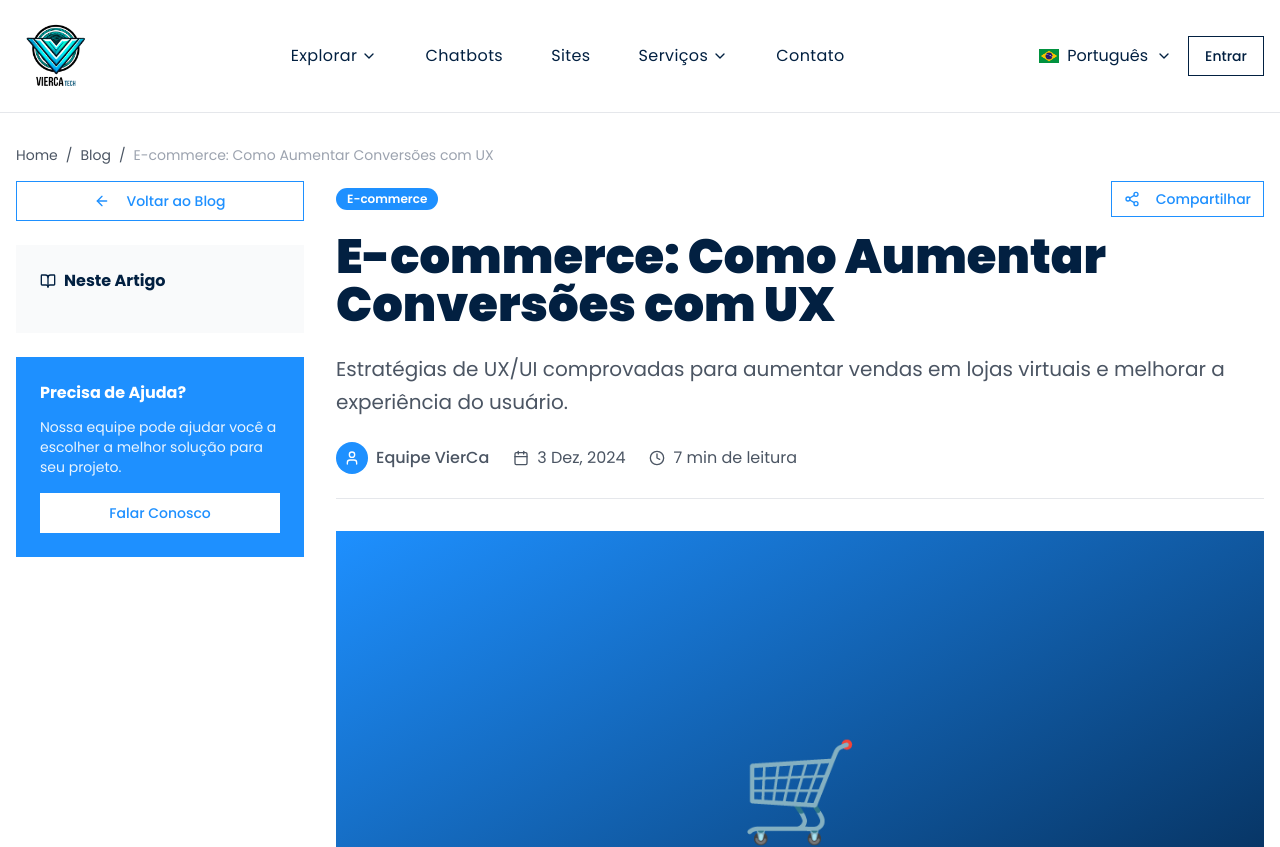
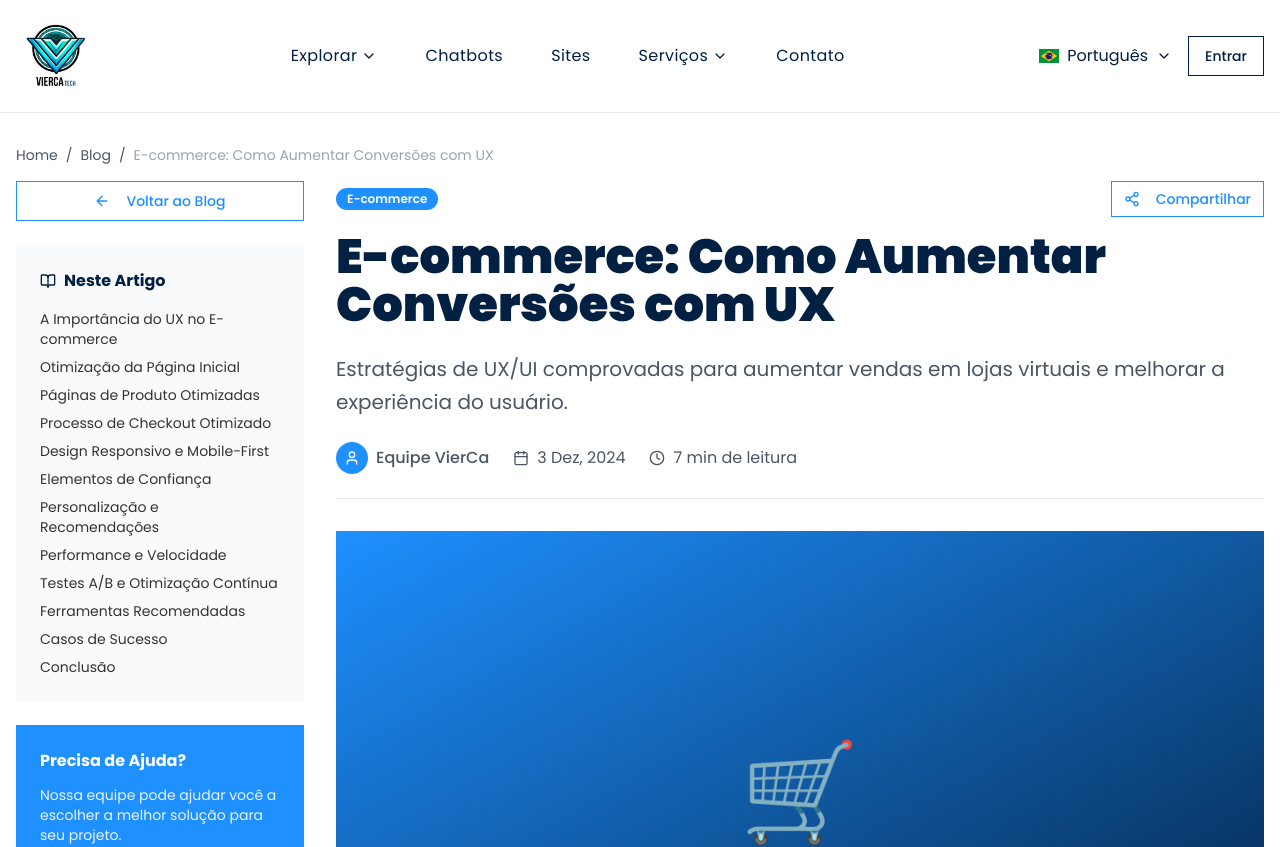
Before and after one commit to imleodeveloper/vierca-project, a Next.js app: page /blog/ecommerce-conversoes-ux in a window 1280 px wide. Shown: the top 847 px of the page. Built offline with nearby package versions, Linux system fonts and the light colour scheme.

Commit message:
Repair ecommerce-conversoes-ux/page.tsx , the problem did it's dangerousHTML

```diff
--- a/app/blog/ecommerce-conversoes-ux/page.tsx
+++ b/app/blog/ecommerce-conversoes-ux/page.tsx
@@ -1,6 +1,7 @@
-import { Header } from "@/components/header"
-import { Footer } from "@/components/footer"
-import { BlogPostLayout3 } from "@/components/blog/layouts/blog-post-layout-3"
+import { Header } from "@/components/header";
+import { Footer } from "@/components/footer";
+import { BlogPostLayout3 } from "@/components/blog/layouts/blog-post-layout-3";
+import { BlogPostLayout2 } from "@/components/blog/layouts/blog-post-layout-2";
 
 export default function EcommerceConversoesPage() {
   const postData = {
@@ -12,6 +13,80 @@ export default function EcommerceConversoesPage() {
     readTime: "7 min",
     category: "E-commerce",
     image: "🛒",
+    subtitles: `
+        <a
+          href="#wordpress"
+          className="block text-gray-600 hover:text-[#1e90ff]"
+        >
+          A Importância do UX no E-commerce
+        </a>
+        <a
+          href="#customizado"
+          className="block text-gray-600 hover:text-[#1e90ff]"
+        >
+          Otimização da Página Inicial
+        </a>
+        <a
+          href="#quando-wordpress"
+          className="block text-gray-600 hover:text-[#1e90ff]"
+        >
+          Páginas de Produto Otimizadas
+        </a>
+        <a
+          href="#quando-customizado"
+          className="block text-gray-600 hover:text-[#1e90ff]"
+        >
+          Processo de Checkout Otimizado
+        </a>
+        <a
+          href="#custos"
+          className="block text-gray-600 hover:text-[#1e90ff]"
+        >
+          Design Responsivo e Mobile-First
+        </a>
+        <a
+          href="#custos"
+          className="block text-gray-600 hover:text-[#1e90ff]"
+        >
+          Elementos de Confiança
+        </a>
+        <a
+          href="#custos"
+          className="block text-gray-600 hover:text-[#1e90ff]"
+        >
+          Personalização e Recomendações
+        </a>
+        <a
+          href="#custos"
+          className="block text-gray-600 hover:text-[#1e90ff]"
+        >
+          Performance e Velocidade
+        </a>
+        <a
+          href="#custos"
+          className="block text-gray-600 hover:text-[#1e90ff]"
+        >
+          Testes A/B e Otimização Contínua
+        </a>
+        <a
+          href="#custos"
+          className="block text-gray-600 hover:text-[#1e90ff]"
+        >
+          Ferramentas Recomendadas
+        </a>
+        <a
+          href="#custos"
+          className="block text-gray-600 hover:text-[#1e90ff]"
+        >
+          Casos de Sucesso
+        </a>
+        <a
+          href="#custos"
+          className="block text-gray-600 hover:text-[#1e90ff]"
+        >
+          Conclusão
+        </a>
+      `,
     content: `
       <p>A experiência do usuário (UX) é o fator mais importante para o sucesso de um e-commerce. Pequenas melhorias na interface podem resultar em aumentos significativos nas conversões. Neste artigo, compartilhamos estratégias comprovadas para otimizar sua loja virtual.</p>
 
@@ -239,7 +314,7 @@ export default function EcommerceConversoesPage() {
 
       <p>Quer otimizar seu e-commerce para aumentar vendas? <a href="/contato" class="text-blue-600 hover:underline">Fale conosco</a> e vamos analisar seu projeto!</p>
     `,
-  }
+  };
 
   return (
     <div className="min-h-screen">
@@ -247,5 +322,5 @@ export default function EcommerceConversoesPage() {
       <BlogPostLayout3 post={postData} />
       <Footer />
     </div>
-  )
+  );
 }
```
